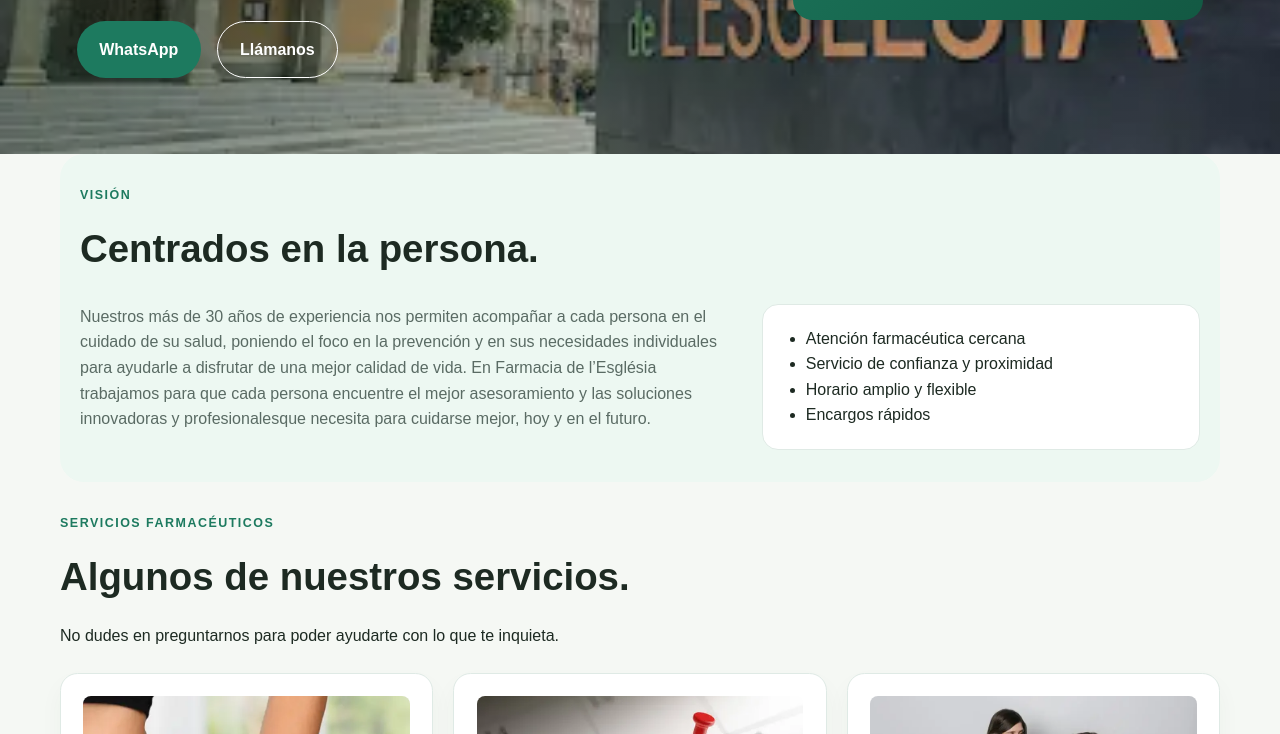
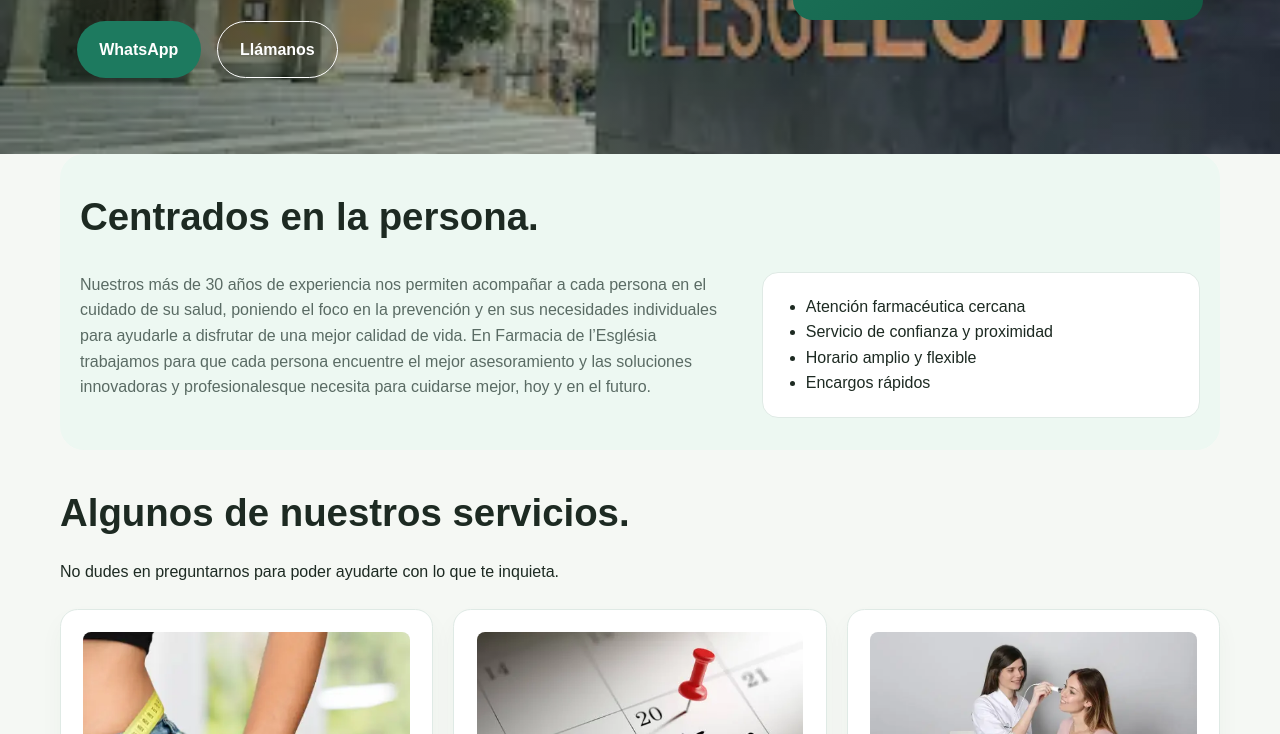
Before and after one commit to Capitankanalla/projecteFarmaciaEsglesia, a website: page index.html in a window 1280 px wide. Shown: the part 535-1269 px from the top of the page. Drawn offline with Linux system fonts and the light colour scheme.

Commit message:
Fix: arreglos disseny

```diff
--- a/index.html
+++ b/index.html
@@ -28,7 +28,7 @@
       <a class="brand" href="#inicio">Farmàcia de l'Església</a>
       <button class="menu-toggle" type="button" aria-label="Abrir menú" aria-expanded="false">☰</button>
       <nav class="main-nav" id="main-nav" aria-label="Navegación principal">
-        <a href="#quienes-somos">Visión</a>
+        <a href="#vision">Visión</a>
         <a href="#servicios">Servicios farmacéuticos</a>
         <a href="#tarjeta">Tarjeta cliente</a>
         <a href="#encargos">Encargos</a>
@@ -69,9 +69,8 @@
       </div>
     </section>
 
-    <section class="section section--alt" id="quienes-somos">
+    <section class="section section--alt" id="vision">
       <div class="section-heading">
-        <p class="eyebrow">Visión</p>
         <h2>Centrados en la persona.</h2>
         <p></p>
       </div>
@@ -99,7 +98,6 @@
 
     <section class="section" id="servicios">
       <div class="section-heading">
-        <p class="eyebrow">Servicios Farmacéuticos</p>
         <h2>Algunos de nuestros servicios.</h2>
         <p>No dudes en preguntarnos para poder ayudarte con lo que te inquieta.</p>
       </div>
```
